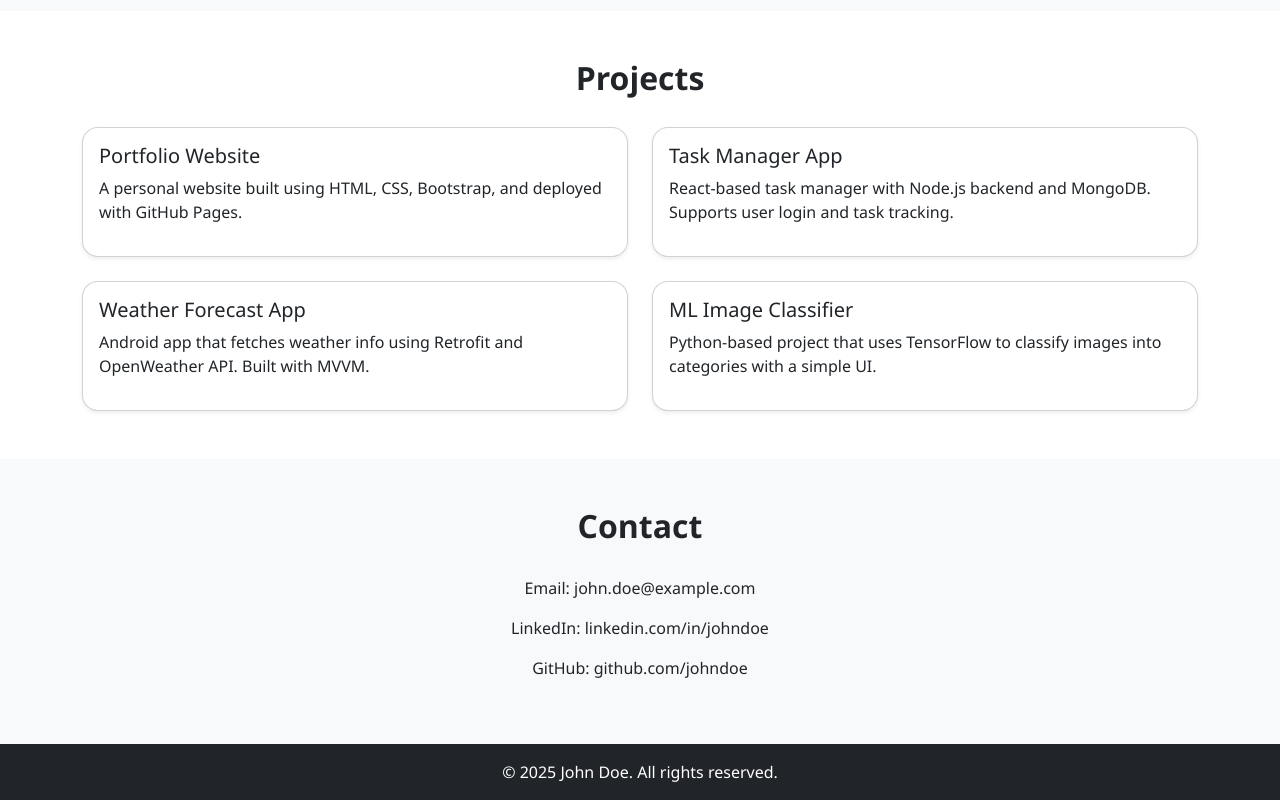
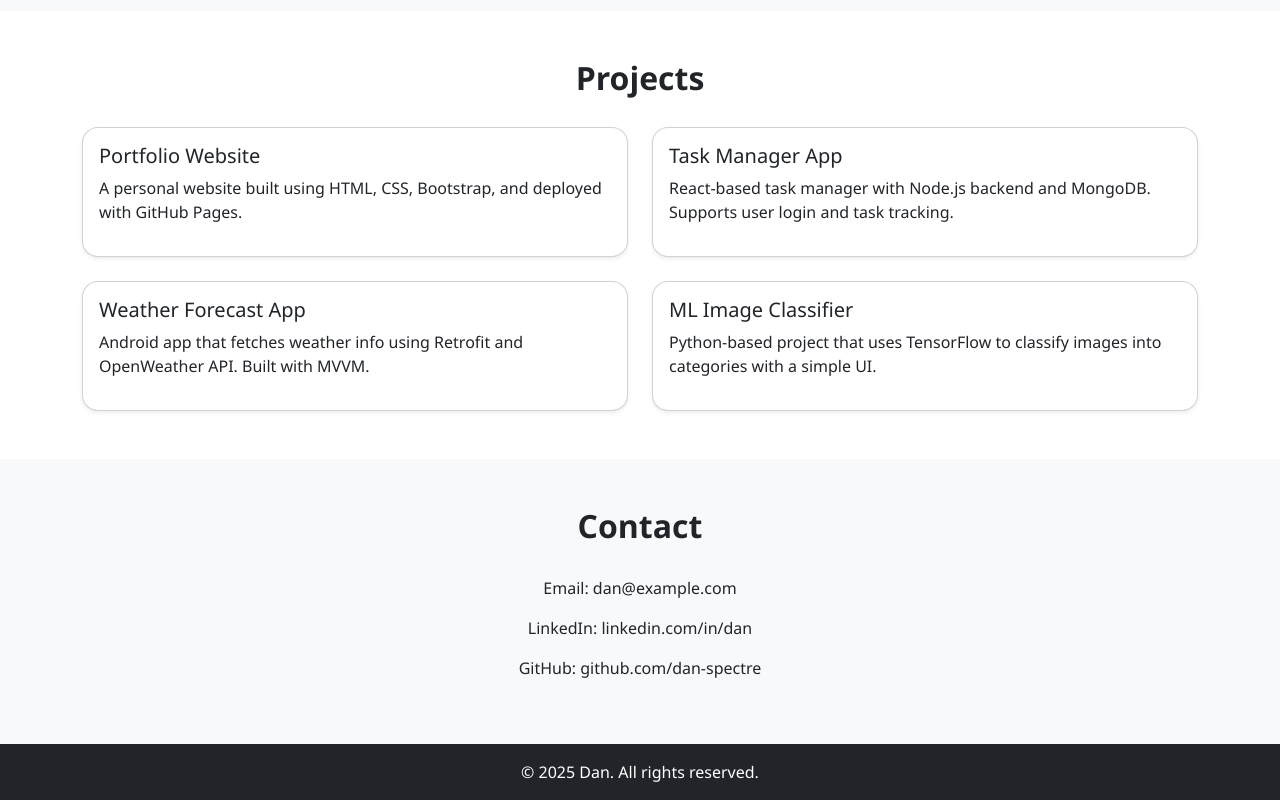
Before and after one commit to dan-spectre/Portfolio-website, a plain HTML site: page index.html in a window 1280 px wide. Shown: the part 727-1527 px from the top of the page. Drawn offline with nearby package versions, Linux system fonts and the light colour scheme.

Commit message:
Update index.html

```diff
--- a/index.html
+++ b/index.html
@@ -29,7 +29,7 @@
   <!-- Hero Section -->
   <section class="hero">
     <div class="container">
-      <h1 class="display-4">John Doe</h1>
+      <h1 class="display-4">Dan</h1>
       <p class="lead">Full Stack Developer | Android Developer | ML Enthusiast</p>
     </div>
   </section>
@@ -101,14 +101,14 @@
   <section class="py-5 bg-light">
     <div class="container text-center">
       <h2 class="section-title">Contact</h2>
-      <p>Email: john.doe@example.com</p>
-      <p>LinkedIn: linkedin.com/in/johndoe</p>
-      <p>GitHub: github.com/johndoe</p>
+      <p>Email: dan@example.com</p>
+      <p>LinkedIn: linkedin.com/in/dan</p>
+      <p>GitHub: github.com/dan-spectre</p>
     </div>
   </section>
 
   <footer class="text-center py-3 bg-dark text-white">
-    © 2025 John Doe. All rights reserved.
+    © 2025 Dan. All rights reserved.
   </footer>
 
 </body>
```
